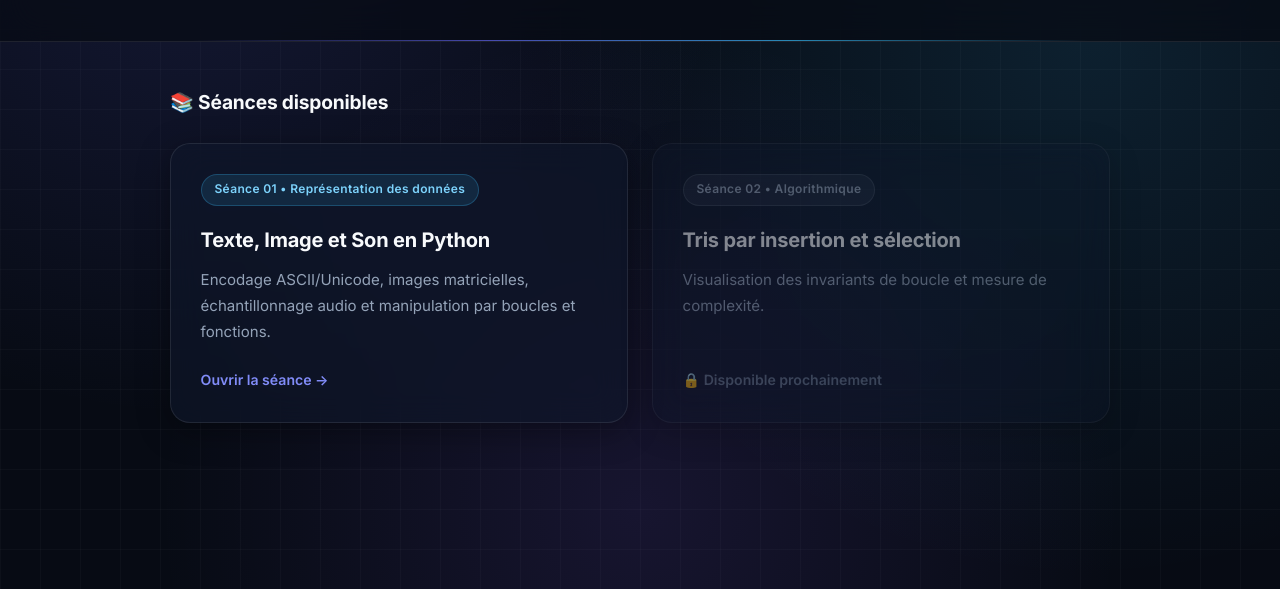
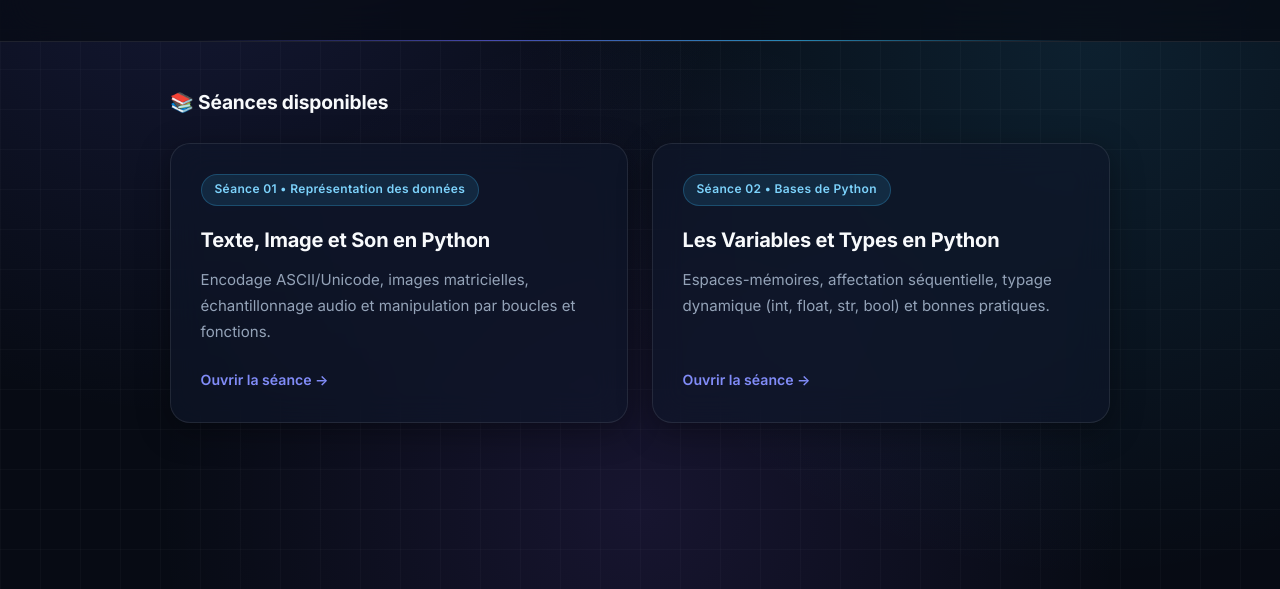
Before and after one commit to gfauveau/cours-visio, a plain HTML site: page index.html in a window 1280 px wide. Shown: the part 211-800 px from the top of the page. Drawn offline with Linux system fonts and the light colour scheme.

Commit message:
Update index.html

```diff
--- a/index.html
+++ b/index.html
@@ -27,14 +27,14 @@
                 <div class="card-footer">Ouvrir la séance →</div>
             </a>
 
-            <div class="card disabled">
+            <a href="seance-2.html" class="card">
                 <div>
-                    <span class="badge">Séance 02 • Algorithmique</span>
-                    <h3>Tris par insertion et sélection</h3>
-                    <p>Visualisation des invariants de boucle et mesure de complexité.</p>
+                    <span class="badge">Séance 02 • Bases de Python</span>
+                    <h3>Les Variables et Types en Python</h3>
+                    <p>Espaces-mémoires, affectation séquentielle, typage dynamique (int, float, str, bool) et bonnes pratiques.</p>
                 </div>
-                <div class="card-footer">🔒 Disponible prochainement</div>
-            </div>
+    <div class="card-footer">Ouvrir la séance →</div>
+</a>
         </div>
     </main>
 </body>
```
